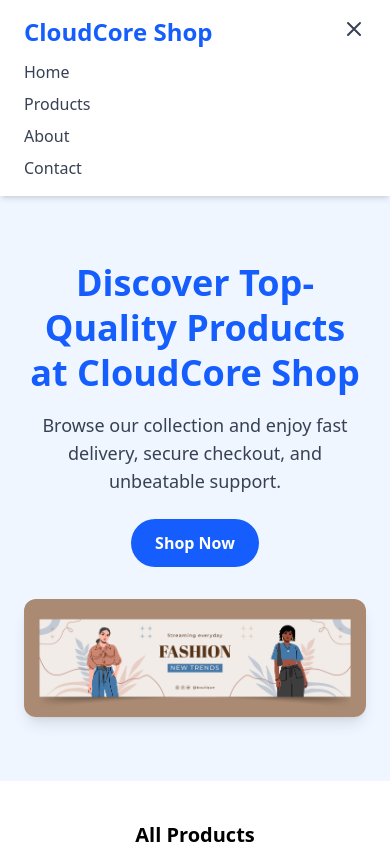
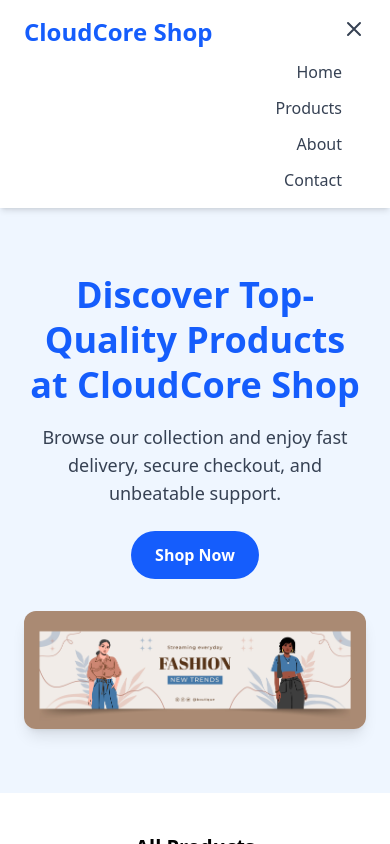
Before and after one commit to atikmahmud482/React-js-19-2025-, a React (Vite) app in the folder Pactice-react/: page / in a window 390 px wide. Both pictures are taken after a click on the button 354 px from the left and 29 px from the top of the page. Shown: the top 844 px of the page. Built offline with nearby package versions, Linux system fonts and the light colour scheme; no server answers.

Commit message:
header section on work board

```diff
--- a/Pactice-react/src/components/Header.jsx
+++ b/Pactice-react/src/components/Header.jsx
@@ -1,4 +1,3 @@
-// Header.jsx
 import React, { useState } from "react";
 import { Link } from "react-router-dom"; // Import Link for React Router
 
@@ -54,8 +53,10 @@ const Header = () => {
       </div>
 
       {/* Mobile Nav Menu */}
-      {menuOpen && (
-        <div className="md:hidden mt-3 space-y-2 text-gray-700 font-medium">
+      <div
+        className={`${
+          menuOpen ? "max-h-[300px] opacity-100" : "max-h-0 opacity-0"
+        } md:hidden mt-3 text-gray-700 font-medium transition-all duration-500 overflow-hidden px-6 text-right space-y-3`}>
         <Link to="/" className="block hover:text-blue-500">
           Home
         </Link>
@@ -69,7 +70,6 @@ const Header = () => {
           Contact
         </Link>
       </div>
-      )}
     </header>
   );
 };
```
Lines whose indentation alone changed are shown as unchanged.
